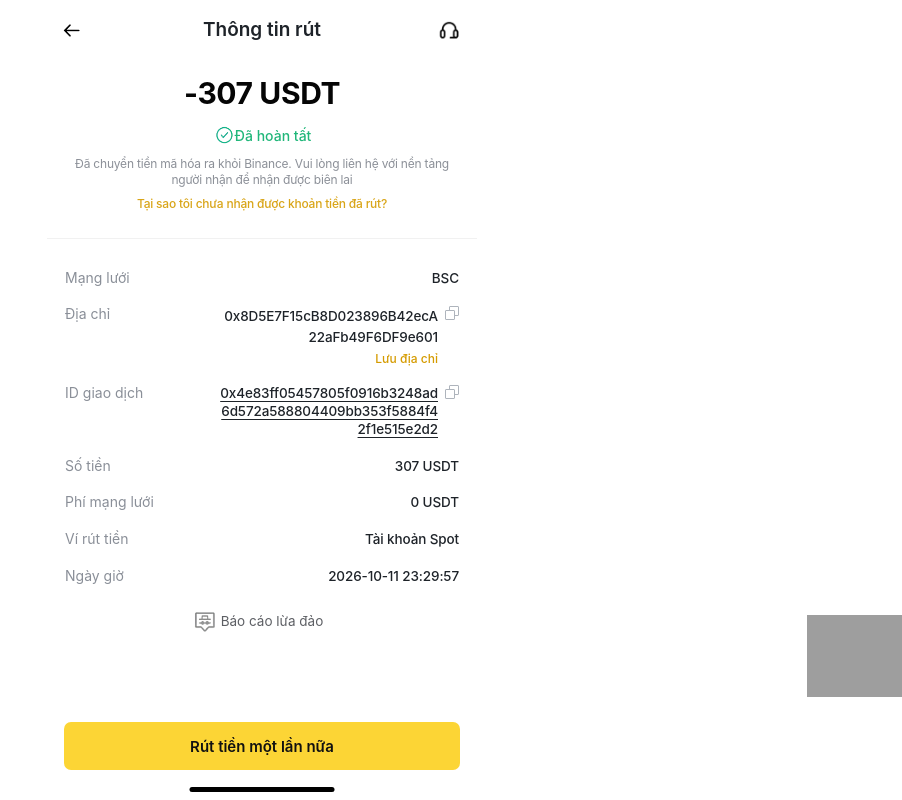
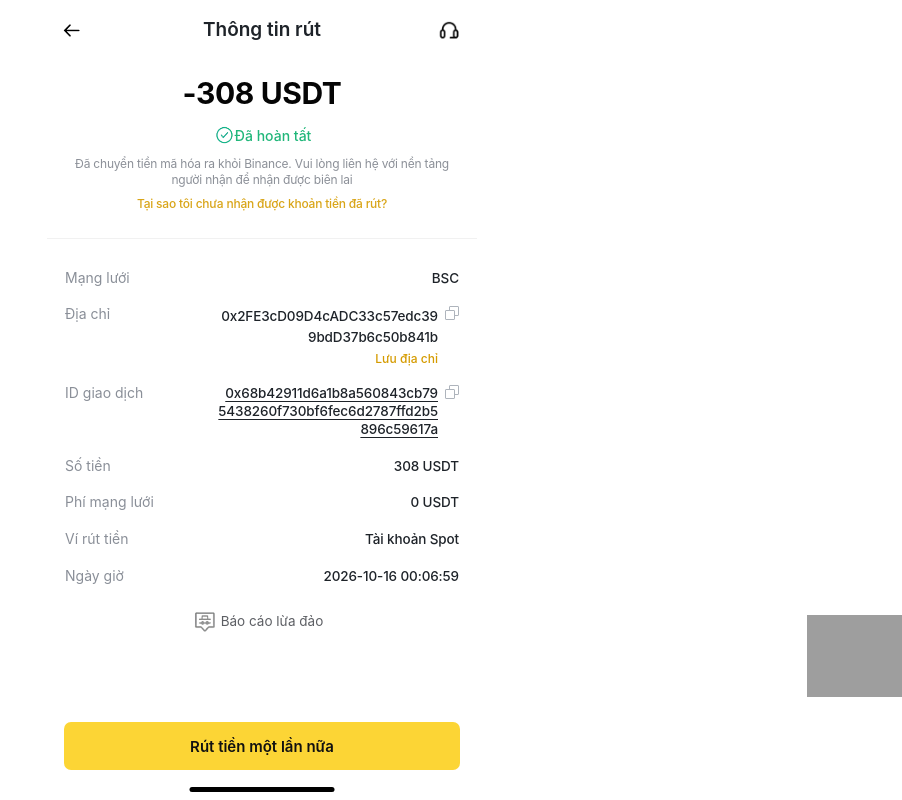
Before and after one commit to tallonagency2-ui/binance, a React app: page withdraw-money2.html in a window 1280 px wide. Shown: the whole page, without its empty margins (378-1280 px from the left). Built offline with nearby package versions, Linux system fonts and the light colour scheme; grey boxes are pictures that could not be loaded.

Commit message:
Update withdraw-money2.html

```diff
--- a/withdraw-money2.html
+++ b/withdraw-money2.html
@@ -50,7 +50,7 @@
     </header>
 
     <section class="summary">
-      <div class="amount">-307 USDT</div>
+      <div class="amount">-308 USDT</div>
 
      <div class="status">
   <img src="img/images/check-success.png"
@@ -82,7 +82,7 @@
     <div class="detail-value">
       <div class="value-stack">
         <strong class="break-text">
-          0x8D5E7F15cB8D023896B42ecA22aFb49F6DF9e601
+          0x2FE3cD09D4cADC33c57edc399bdD37b6c50b841b
         </strong>
         <em class="save-address">Lưu địa chỉ</em>
       </div>
@@ -96,7 +96,7 @@
 
   <div class="detail-value">
     <strong class="break-text txid-text">
-      0x4e83ff05457805f0916b3248ad6d572a588804409bb353f5884f42f1e515e2d2
+      0x68b42911d6a1b8a560843cb795438260f730bf6fec6d2787ffd2b5896c59617a
     </strong>
 
     <i class="copy-icon"></i>
@@ -105,7 +105,7 @@
 
   <div class="detail-row">
     <span>Số tiền</span>
-    <strong>307 USDT</strong>
+    <strong>308 USDT</strong>
   </div>
 
   <div class="detail-row">
@@ -120,7 +120,7 @@
 
   <div class="detail-row">
     <span>Ngày giờ</span>
-    <strong>2026-10-11 23:29:57 </strong>
+    <strong>2026-10-16 00:06:59 </strong>
   </div>
 </section>
 
```
